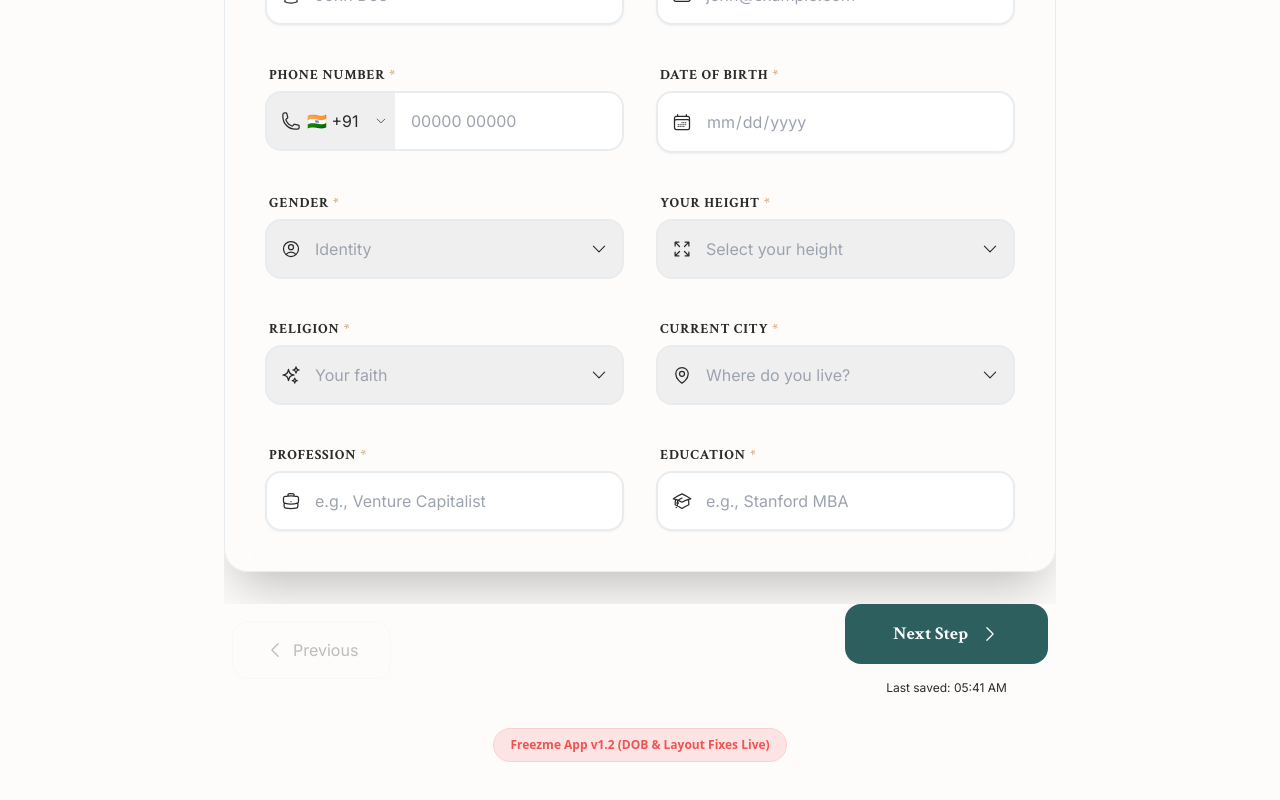
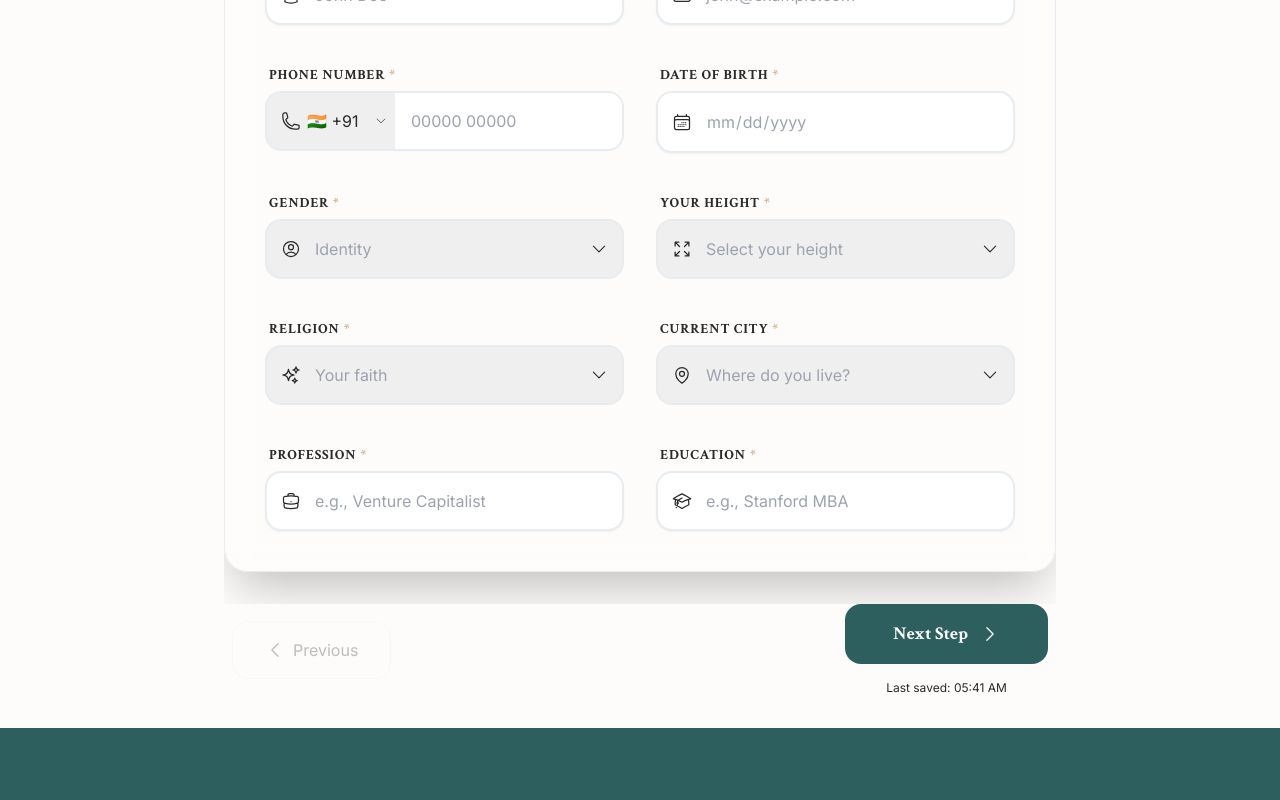
Before and after one commit to Leeshwaan04/freezmelanding, a Next.js app: page /application in a window 1280 px wide. Shown: the part 700-1500 px from the top of the page. After the commit the page ends 1428 px from the top, so only its background shows below. Built offline with nearby package versions, Linux system fonts and the light colour scheme.

Commit message:
Remove debug version marker for production

```diff
--- a/src/app/application/components/ApplicationInteractive.tsx
+++ b/src/app/application/components/ApplicationInteractive.tsx
@@ -539,12 +539,6 @@ const ApplicationInteractive = () => {
         </div>
       )}
       {/* Version Marker for debugging */}
-      {/* Version Marker for debugging */}
-      <div className="text-center mt-8 pb-4">
-        <p className="text-xs font-bold text-red-500 bg-red-100 py-2 px-4 rounded-full inline-block animate-pulse border border-red-200">
-          Freezme App v1.2 (DOB & Layout Fixes Live)
-        </p>
-      </div>
     </div>
   );
 };
```
